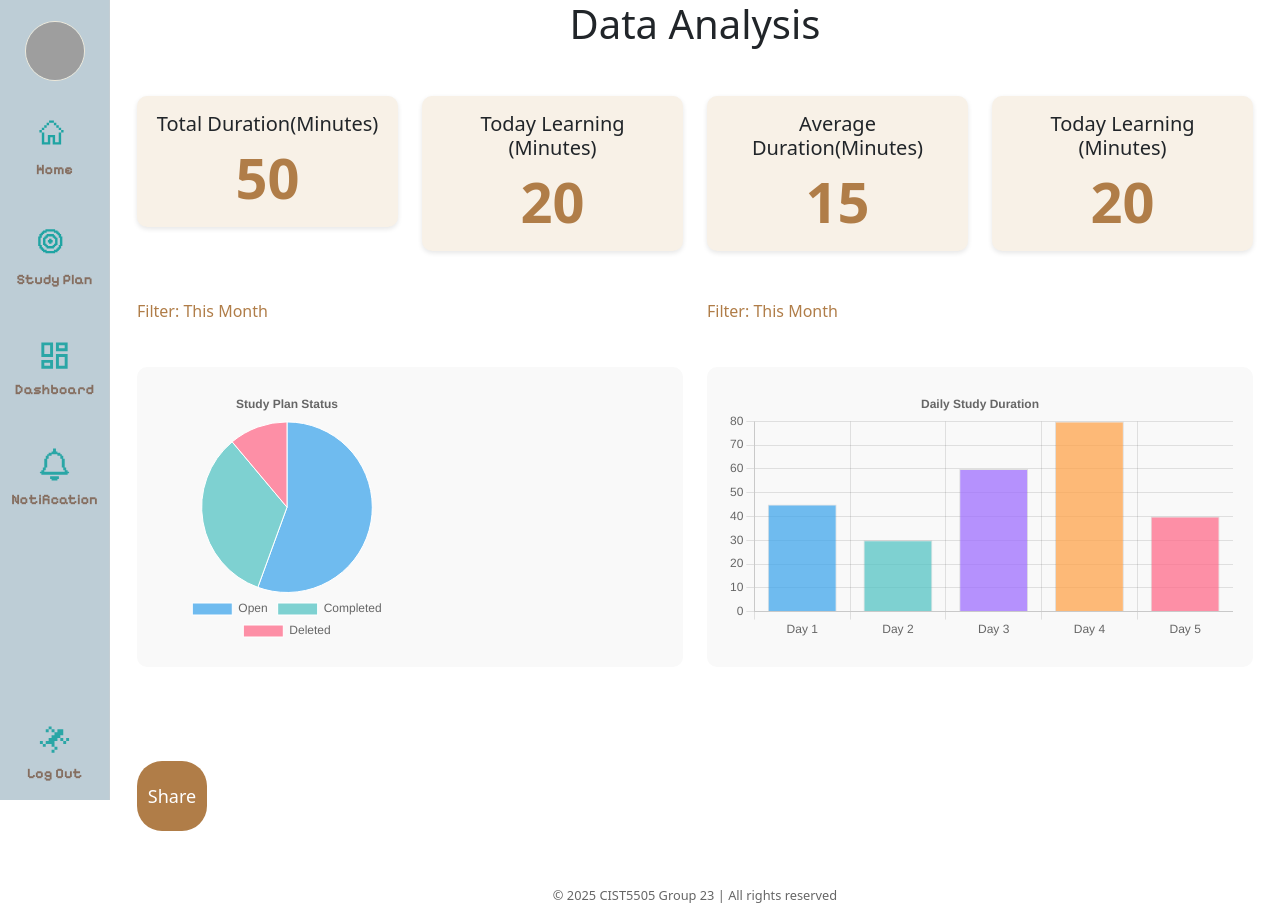
After one commit to YehaoO-chen/AgileWebDevGroup23, a Flask app: page /dashboard in a window 1280 px wide. The commit adds this page. Run offline with Flask 3, Linux system fonts and the light colour scheme; some libraries are stand-ins or nearby versions; grey boxes are pictures that could not be loaded.

Commit message:
Add UI for dashboard and notification

```diff
--- a/app/routes.py
+++ b/app/routes.py
@@ -1,6 +1,7 @@
 from flask import Flask, render_template, request, redirect, url_for, flash
 from flask_login import login_user, logout_user, login_required, current_user
-from app.models import User
+from datetime import datetime
+from app.models import User, StudyPlan, StudyDuration, Notification
 from app import db
 
 def init_routes(app):
@@ -127,8 +128,18 @@ def init_routes(app):
 
     @app.route('/study-plan')
     def study_plan():
-        return render_template('study_plan.html')
+        return render_template('studyplan.html')
 
     @app.route('/share')
     def share():
         return render_template('share.html')
+
+    # Dashboard route - simplified version with mock data
+    @app.route('/dashboard')
+    def dashboard():
+        return render_template('dashboard/dashboard.html')
+
+    @app.route('/notification')
+    def notification():
+    # 这里只返回UI，不需要后端数据
+        return render_template('notification/notification.html')
--- /dev/null
+++ b/app/static/css/dashboard.css
@@ -0,0 +1,46 @@
+/* Dashboard styles */
+.summary-card {
+  background-color: #f8f1e7;
+  border-radius: 10px;
+  border: none;
+  box-shadow: 0 2px 5px rgba(0, 0, 0, 0.1);
+  transition: transform 0.3s;
+}
+
+.summary-card:hover {
+  transform: translateY(-5px);
+}
+
+.summary-card .card-text {
+  color: #b07d48;
+  font-weight: bold;
+}
+
+.filter-section {
+  margin-bottom: 20px;
+}
+
+.filter-label {
+  color: #b07d48;
+  font-size: 16px;
+}
+
+.chart-container {
+  background-color: #f9f9f9;
+  border-radius: 10px;
+  padding: 20px;
+  height: 300px;
+  margin-bottom: 30px;
+}
+
+.btn-primary {
+  background-color: #b07d48;
+  border: none;
+  padding: 10px 30px;
+  font-size: 18px;
+  border-radius: 25px;
+}
+
+.btn-primary:hover {
+  background-color: #8c5e2e;
+}
--- a/app/templates/base.html
+++ b/app/templates/base.html
@@ -4,13 +4,15 @@
     <meta charset="UTF-8">
     <meta name="viewport" content="width=device-width, initial-scale=1.0">
     <link href="https://cdnjs.cloudflare.com/ajax/libs/bootstrap/5.3.3/css/bootstrap.min.css" rel="stylesheet">
-    <script src="https://cdnjs.cloudflare.com/ajax/libs/bootstrap/5.3.3/js/bootstrap.bundle.min.js"></script>
     <link rel="stylesheet" href="{{ url_for('static', filename='css/base.css') }}">
+    <!-- 添加其他CSS文件 -->
+    {% block styles %}{% endblock %}
     <link rel="preconnect" href="https://fonts.googleapis.com">
     <link rel="preconnect" href="https://fonts.gstatic.com" crossorigin>
     <link href="https://fonts.googleapis.com/css2?family=Pixelify+Sans:wght@400..700&display=swap" rel="stylesheet">
 
     <title>{%block title %}ProcrastiNo - Your Best Study Buddy{% endblock %}</title>
+    {% block head %}{% endblock %}
 </head>
 
 <body>
@@ -18,7 +20,6 @@
         <!-- Profile dropdown -->
         <div class="btn-group dropend">
           <button type="button" class="btn dropdown-toggle" data-bs-toggle="dropdown" aria-expanded="false">
-            <!-- TODO: the profile img should be replaced as "img src="{{ user.profile_pic_url }}" " in the future -->
             <img src="https://st2.depositphotos.com/53447130/50476/v/450/depositphotos_504768188-stock-illustration-pixel-black-cat-image-vector.jpg" alt="Profile" class="profile-img">
           </button>
           <ul class="dropdown-menu">
@@ -38,7 +39,7 @@
                 </a>
             </li>
             <li class="nav-item">
-                <a href="{{ url_for('studyplan') }}" class="nav-custom">
+                <a href="{{ url_for('study_plan') }}" class="nav-custom">
                     <svg xmlns="http://www.w3.org/2000/svg" width="29" height="29" viewBox="0 0 29 29">
                         <path fill="#1fa4a3" d="M12 13h-2v-1H9v-2h1V9h2v1h1v2h-1Zm2 4H8v-1H7v-1H6v-1H5V8h1V7h1V6h1V5h6v1h1v1h1v1h1v6h-1v1h-1v1h-1Zm1 4H7v-1H5v-1H4v-1H3v-1H2v-2H1V7h1V5h1V4h1V3h1V2h2V1h8v1h2v1h1v1h1v1h1v2h1v8h-1v2h-1v1h-1v1h-1v1h-2Zm-2-6v-1h1v-1h1V9h-1V8h-1V7H9v1H8v1H7v4h1v1h1v1Zm1 4v-1h2v-1h1v-1h1v-2h1V8h-1V6h-1V5h-1V4h-2V3H8v1H6v1H5v1H4v2H3v6h1v2h1v1h1v1h2v1Z" />
                     </svg>
@@ -54,7 +55,7 @@
                 </a>
             </li>
             <li class="nav-item">
-                <a href="{{ url_for('notification')}}" class="nav-custom">
+                <a href="{{ url_for('notification') }}" class="nav-custom">
                     <svg xmlns="http://www.w3.org/2000/svg" width="24" height="24" viewBox="0 0 24 24">
                         <path fill="#2aa6a6" d="M15 20v2h-1v1h-4v-1H9v-2zm6-3v-1h-1v-2h-1V8h-1V6h-1V5h-1V4h-2V3h-1V1h-2v2h-1v1H8v1H7v1H6v2H5v6H4v2H3v1H2v1h1v1h18v-1h1v-1zM6 16v-2h1V8h1V6h2V5h4v1h2v2h1v6h1v2h1v1H5v-1z" />
                     </svg>
@@ -78,10 +79,13 @@
             {% block content %}{% endblock %}
         </main>
 
-
         <footer>
             <p>&copy; 2025 CIST5505 Group 23 | All rights reserved</p>
         </footer>
     </div>
+
+    <!-- 将JavaScript放在底部 -->
+    <script src="https://cdnjs.cloudflare.com/ajax/libs/bootstrap/5.3.3/js/bootstrap.bundle.min.js"></script>
+    {% block scripts %}{% endblock %}
 </body>
 </html>
--- /dev/null
+++ b/app/templates/dashboard/dashboard.html
@@ -0,0 +1,163 @@
+{% extends 'base.html' %}
+
+{% block title %}Data Analysis{% endblock %}
+
+{% block styles %}
+{{ super() }}
+<link rel="stylesheet" href="{{ url_for('static', filename='css/dashboard.css') }}">
+{% endblock %}
+
+{% block content %}
+<div class="container">
+    <h1 class="text-center mb-5">Data Analysis</h1>
+
+    <!-- Summary Cards -->
+    <div class="row mb-5">
+        <div class="col-md-3">
+            <div class="card summary-card">
+                <div class="card-body text-center">
+                    <h5 class="card-title">Total Duration(Minutes)</h5>
+                    <p class="card-text display-4">50</p>
+                </div>
+            </div>
+        </div>
+        <div class="col-md-3">
+            <div class="card summary-card">
+                <div class="card-body text-center">
+                    <h5 class="card-title">Today Learning (Minutes)</h5>
+                    <p class="card-text display-4">20</p>
+                </div>
+            </div>
+        </div>
+        <div class="col-md-3">
+            <div class="card summary-card">
+                <div class="card-body text-center">
+                    <h5 class="card-title">Average Duration(Minutes)</h5>
+                    <p class="card-text display-4">15</p>
+                </div>
+            </div>
+        </div>
+        <div class="col-md-3">
+            <div class="card summary-card">
+                <div class="card-body text-center">
+                    <h5 class="card-title">Today Learning (Minutes)</h5>
+                    <p class="card-text display-4">20</p>
+                </div>
+            </div>
+        </div>
+    </div>
+
+    <!-- Filter Section -->
+    <div class="row mb-4">
+        <div class="col-md-6">
+            <div class="filter-section">
+                <p class="filter-label">Filter: This Month</p>
+            </div>
+        </div>
+        <div class="col-md-6">
+            <div class="filter-section text-right">
+                <p class="filter-label">Filter: This Month</p>
+            </div>
+        </div>
+    </div>
+
+    <!-- Charts -->
+    <div class="row mb-5">
+        <div class="col-md-6">
+            <div class="chart-container">
+                <canvas id="studyPlanChart"></canvas>
+            </div>
+        </div>
+        <div class="col-md-6">
+            <div class="chart-container">
+                <canvas id="studyDurationChart"></canvas>
+            </div>
+        </div>
+    </div>
+
+    <!-- Share Button -->
+    <div class="row mb-5">
+        <div class="col-12 text-center">
+            <button class="btn btn-primary">Share</button>
+        </div>
+    </div>
+</div>
+{% endblock %}
+
+{% block scripts %}
+{{ super() }}
+<script src="https://cdn.jsdelivr.net/npm/chart.js"></script>
+<script>
+    // 饼图 - 学习计划状态
+    const planStatusChart = new Chart(
+        document.getElementById('studyPlanChart').getContext('2d'),
+        {
+            type: 'pie',
+            data: {
+                labels: ['Open', 'Completed', 'Deleted'],
+                datasets: [{
+                    data: [5, 3, 1],
+                    backgroundColor: [
+                        'rgba(54, 162, 235, 0.7)',
+                        'rgba(75, 192, 192, 0.7)',
+                        'rgba(255, 99, 132, 0.7)'
+                    ],
+                    borderWidth: 1
+                }]
+            },
+            options: {
+                responsive: true,
+                plugins: {
+                    legend: {
+                        position: 'bottom',
+                    },
+                    title: {
+                        display: true,
+                        text: 'Study Plan Status'
+                    }
+                }
+            }
+        }
+    );
+
+    // 柱状图 - 每日学习时长
+    const studyDurationChart = new Chart(
+        document.getElementById('studyDurationChart').getContext('2d'),
+        {
+            type: 'bar',
+            data: {
+                labels: ['Day 1', 'Day 2', 'Day 3', 'Day 4', 'Day 5'],
+                datasets: [{
+                    label: 'Study Duration (Minutes)',
+                    data: [45, 30, 60, 80, 40],
+                    backgroundColor: [
+                        'rgba(54, 162, 235, 0.7)',
+                        'rgba(75, 192, 192, 0.7)',
+                        'rgba(153, 102, 255, 0.7)',
+                        'rgba(255, 159, 64, 0.7)',
+                        'rgba(255, 99, 132, 0.7)'
+                    ],
+                    borderWidth: 1
+                }]
+            },
+            options: {
+                responsive: true,
+                scales: {
+                    y: {
+                        beginAtZero: true
+                    }
+                },
+                plugins: {
+                    legend: {
+                        display: false
+                    },
+                    title: {
+                        display: true,
+                        text: 'Daily Study Duration'
+                    }
+                }
+            }
+        }
+    );
+</script>
+{% endblock %}
```
Also changed, not shown: app/models.py (+48 -0 lines), app/static/css/notification.css (added, +90 -0 lines), app/static/js/dashboard.js (added, +35 -0 lines), app/static/js/notification.js (added, +32 -0 lines), app/templates/notification/notification.html (added, +84 -0 lines). Lines whose indentation alone changed are shown as unchanged.
